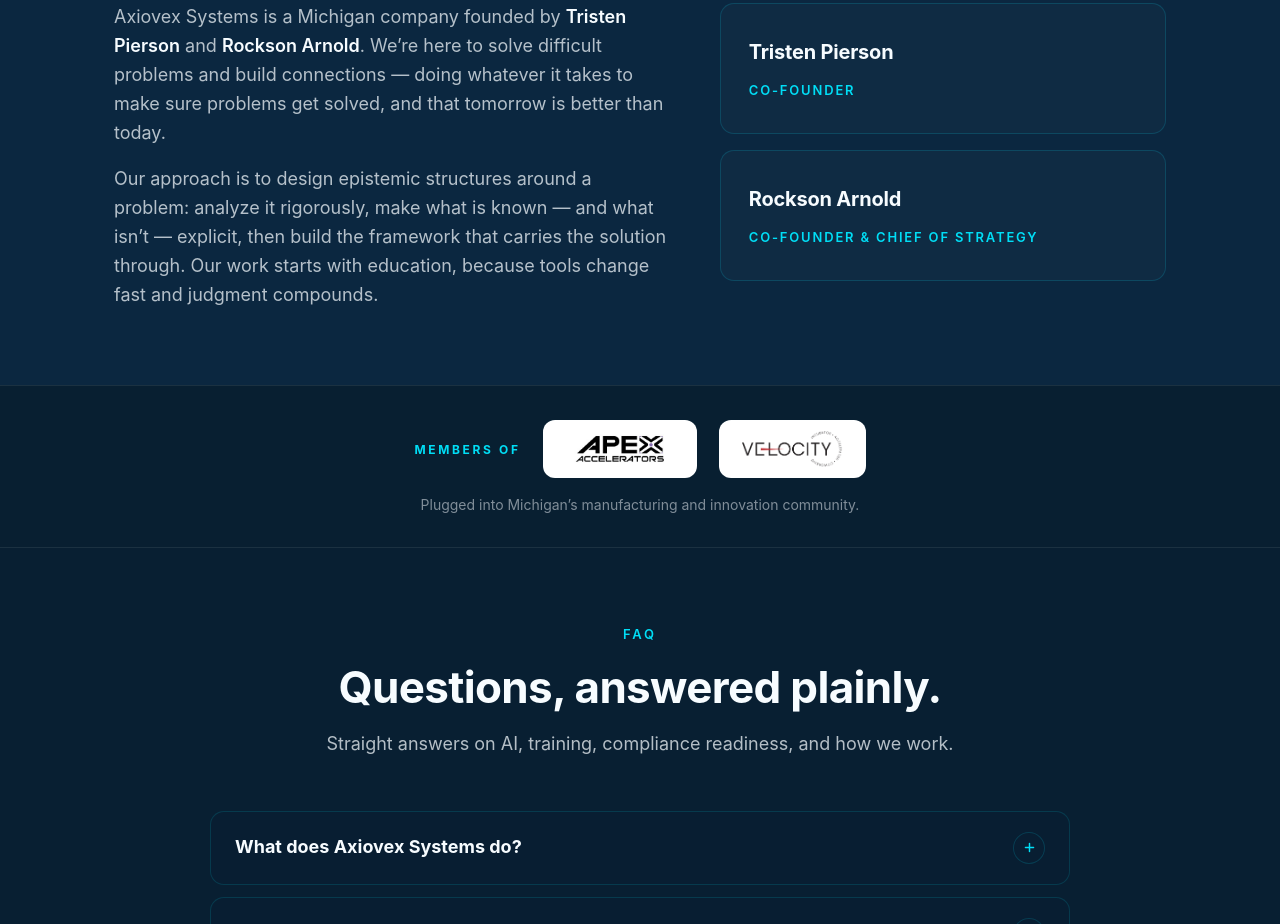
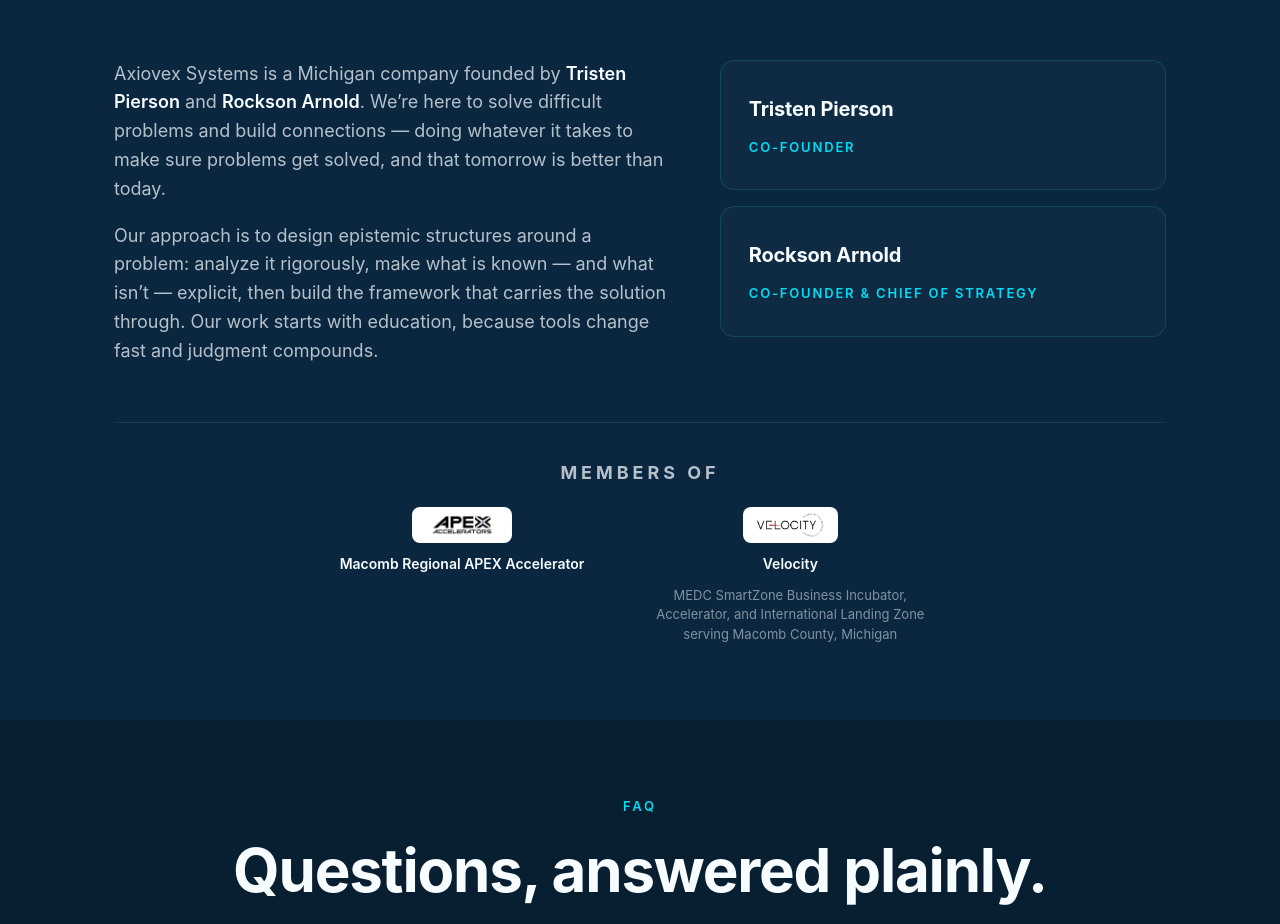
Before and after one commit to AXIOVEX/axiovex-website, a plain HTML site: page index.html in a window 1280 px wide. Shown: the part 1876-2800 px from the top of the page. Drawn offline with Linux system fonts and the light colour scheme.

Commit message:
v12: full-width centered section ledes, larger consistent h2s; memberships moved into About as compact row with specific org names; Velocity logo on white badge

```diff
--- a/index.html
+++ b/index.html
@@ -45,7 +45,7 @@
     "knowsAbout": ["Artificial Intelligence", "AI training", "Manufacturing", "CMMC readiness", "Workforce development", "Private AI infrastructure", "Evidence-based decision systems"],
     "memberOf": [
       { "@type": "Organization", "name": "Macomb Regional APEX Accelerator", "url": "https://www.macomb.edu/business/APEX/index.html" },
-      { "@type": "Organization", "name": "Velocity Collaboration Center", "url": "https://www.mivelocity.com/" }
+      { "@type": "Organization", "name": "Velocity", "description": "MEDC SmartZone Business Incubator, Accelerator, and International Landing Zone serving Macomb County, Michigan", "url": "https://www.mivelocity.com/" }
     ],
     "sameAs": [
       "https://github.com/AXIOVEX",
@@ -134,21 +134,20 @@
             </article>
           </div>
         </div>
-      </div>
-    </section>
-
-    <section class="memberships" aria-label="Memberships">
-      <div class="container">
-        <div class="memberships-inner">
-          <span class="memberships-label">Members of</span>
-          <a class="member-logo" href="https://www.macomb.edu/business/APEX/index.html" target="_blank" rel="noopener" aria-label="Macomb Regional APEX Accelerator">
-            <img src="assets/apex-accelerators.jpg" alt="APEX Accelerators logo" width="300" height="100">
-          </a>
-          <a class="member-logo" href="https://www.mivelocity.com/" target="_blank" rel="noopener" aria-label="Velocity Collaboration Center">
-            <img src="assets/velocity.png" alt="Velocity Collaboration Center logo" width="900" height="321">
-          </a>
+        <div class="memberships">
+          <p class="memberships-label">Members of</p>
+          <div class="memberships-row">
+            <a class="member" href="https://www.macomb.edu/business/APEX/index.html" target="_blank" rel="noopener" aria-label="Macomb Regional APEX Accelerator">
+              <span class="member-badge"><img src="assets/apex-accelerators.jpg" alt="APEX Accelerators logo" width="300" height="100"></span>
+              <span class="member-name">Macomb Regional APEX Accelerator</span>
+            </a>
+            <a class="member" href="https://www.mivelocity.com/" target="_blank" rel="noopener" aria-label="Velocity — MEDC SmartZone Business Incubator, Accelerator, and International Landing Zone serving Macomb County, Michigan">
+              <span class="member-badge"><img src="assets/velocity.png" alt="Velocity logo" width="900" height="321"></span>
+              <span class="member-name">Velocity</span>
+              <span class="member-desc">MEDC SmartZone Business Incubator, Accelerator, and International Landing Zone serving Macomb County, Michigan</span>
+            </a>
+          </div>
         </div>
-        <p class="memberships-note">Plugged into Michigan&rsquo;s manufacturing and innovation community.</p>
       </div>
     </section>
 
@@ -186,7 +185,7 @@
           </details>
           <details class="faq-item">
             <summary>Do you work with government or defense organizations?</summary>
-            <div class="faq-a"><p>Yes. We&rsquo;re members of APEX Accelerators and the Velocity Collaboration Center, and we support organizations pursuing government contracts &mdash; including CMMC readiness, evidence organization, and AI systems for regulated, high-consequence environments.</p></div>
+            <div class="faq-a"><p>Yes. We&rsquo;re members of the Macomb Regional APEX Accelerator and of Velocity &mdash; the MEDC SmartZone Business Incubator, Accelerator, and International Landing Zone serving Macomb County, Michigan. We support organizations pursuing government contracts &mdash; including CMMC readiness, evidence organization, and AI systems for regulated, high-consequence environments.</p></div>
           </details>
         </div>
       </div>
@@ -202,7 +201,7 @@
         { "@type": "Question", "name": "We're a small manufacturer. Where do we start with AI?", "acceptedAnswer": { "@type": "Answer", "text": "Start with education, then one contained pilot: AI 101 for the team, then a single high-value workflow (quoting, quality documentation, maintenance triage) with a private, measured AI system before expanding." } },
         { "@type": "Question", "name": "How do you handle our data?", "acceptedAnswer": { "@type": "Answer", "text": "Client data stays private: data stays on the client's floor, under their control, processed locally rather than shipped to third-party clouds. Axiovex doesn't train shared models on client data." } },
         { "@type": "Question", "name": "Do you work on jobs and education pipelines?", "acceptedAnswer": { "@type": "Answer", "text": "Yes. Beyond AI 101, Axiovex builds audited workforce intelligence and partners with educators and workforce organizations to connect training pipelines to real manufacturing jobs." } },
-        { "@type": "Question", "name": "Do you work with government or defense organizations?", "acceptedAnswer": { "@type": "Answer", "text": "Yes. Axiovex Systems is a member of APEX Accelerators and the Velocity Collaboration Center, supporting organizations pursuing government contracts including CMMC readiness and AI systems for regulated environments." } }
+        { "@type": "Question", "name": "Do you work with government or defense organizations?", "acceptedAnswer": { "@type": "Answer", "text": "Yes. Axiovex Systems is a member of the Macomb Regional APEX Accelerator and of Velocity, the MEDC SmartZone Business Incubator, Accelerator, and International Landing Zone serving Macomb County, Michigan, supporting organizations pursuing government contracts including CMMC readiness and AI systems for regulated environments." } }
       ]
     }
     </script>
--- a/styles.css
+++ b/styles.css
@@ -116,7 +116,7 @@
   letter-spacing: 0.22em;
   font-size: 13px;
   font-weight: 600;
-  margin-bottom: 18px;
+  margin-bottom: 20px;
 }
 
 h1 {
@@ -176,33 +176,30 @@
 .section-alt .eyebrow { color: var(--cyan); }
 
 h2 {
-  font-size: clamp(30px, 4vw, 44px);
-  letter-spacing: -0.015em;
-  line-height: 1.12;
-  margin-bottom: 18px;
+  font-size: clamp(38px, 5vw, 60px);
+  letter-spacing: -0.02em;
+  line-height: 1.1;
+  margin-bottom: 22px;
   text-wrap: balance;
 }
 
 .section-lede {
   color: var(--muted);
   font-size: 18px;
-  max-width: 56ch;
   margin-bottom: 36px;
 }
 
-/* Centered section header: eyebrow, title and lede share one vertical axis.
-   Used by every section for a symmetric, disciplined rhythm. */
+/* Centered section header: eyebrow, title and lede share one vertical axis and
+   span the full container width — symmetric, disciplined rhythm. */
 .section-head {
   text-align: center;
-  max-width: 780px;
-  margin: 0 auto 52px;
+  margin: 0 auto 56px;
 }
 .section-head .section-lede {
   margin-left: auto;
   margin-right: auto;
   margin-bottom: 0;
 }
-.section-head h2 { margin-bottom: 18px; }
 
 .section p + p { margin-top: 18px; }
 .section-alt p { color: var(--muted); font-size: 18px; }
@@ -324,19 +321,14 @@
 }
 .inline-link:hover { border-color: var(--cyan); }
 
-/* ---------- Memberships band ---------- */
+/* ---------- Memberships ---------- */
+/* Compact membership row at the foot of About: small badges on white,
+   specific organization names, one shared center axis. */
 .memberships {
+  margin-top: 56px;
+  padding-top: 36px;
   border-top: 1px solid var(--hairline);
-  border-bottom: 1px solid var(--hairline);
-  background: rgba(8, 31, 50, 0.55);
-  padding: 34px 0 30px;
-}
-.memberships-inner {
-  display: flex;
-  align-items: center;
-  justify-content: center;
-  gap: 22px;
-  flex-wrap: wrap;
+  text-align: center;
 }
 .memberships-label {
   text-transform: uppercase;
@@ -344,27 +336,47 @@
   font-size: 12px;
   font-weight: 700;
   color: var(--cyan);
+  margin-bottom: 20px;
 }
-.member-logo {
+.memberships-row {
+  display: flex;
+  align-items: flex-start;
+  justify-content: center;
+  gap: 56px;
+  flex-wrap: wrap;
+}
+.member {
+  display: flex;
+  flex-direction: column;
+  align-items: center;
+  gap: 10px;
+  max-width: 300px;
+  text-decoration: none;
+}
+.member-badge {
   display: inline-flex;
   align-items: center;
   background: #ffffff;
-  border: 1px solid rgba(247, 252, 255, 0.14);
-  border-radius: 12px;
-  padding: 10px 22px;
+  border-radius: 8px;
+  padding: 6px 14px;
   transition: transform 0.15s ease, box-shadow 0.2s ease;
 }
-.member-logo img { height: 36px; width: auto; display: block; }
-.member-logo:hover {
+.member-badge img { height: 24px; width: auto; display: block; }
+.member:hover .member-badge {
   transform: translateY(-2px);
   box-shadow: 0 10px 28px rgba(0, 222, 246, 0.18);
 }
-.memberships-note {
-  text-align: center;
+.member-name {
+  color: var(--ink);
+  font-size: 14px;
+  font-weight: 600;
+}
+.member-desc {
   color: var(--faint);
-  font-size: 14px;
-  margin: 16px 0 0;
+  font-size: 13px;
+  line-height: 1.5;
 }
+.member:hover .member-name { color: var(--cyan); }
 
 /* ---------- FAQ ---------- */
 .faq-list {
@@ -433,5 +445,5 @@
   .hero-actions .btn { text-align: center; }
   .footer-inner { flex-direction: column; align-items: flex-start; }
   .memberships-label { width: 100%; text-align: center; }
-  .memberships-inner { gap: 14px; }
+  .memberships-row { gap: 28px; }
 }
```
